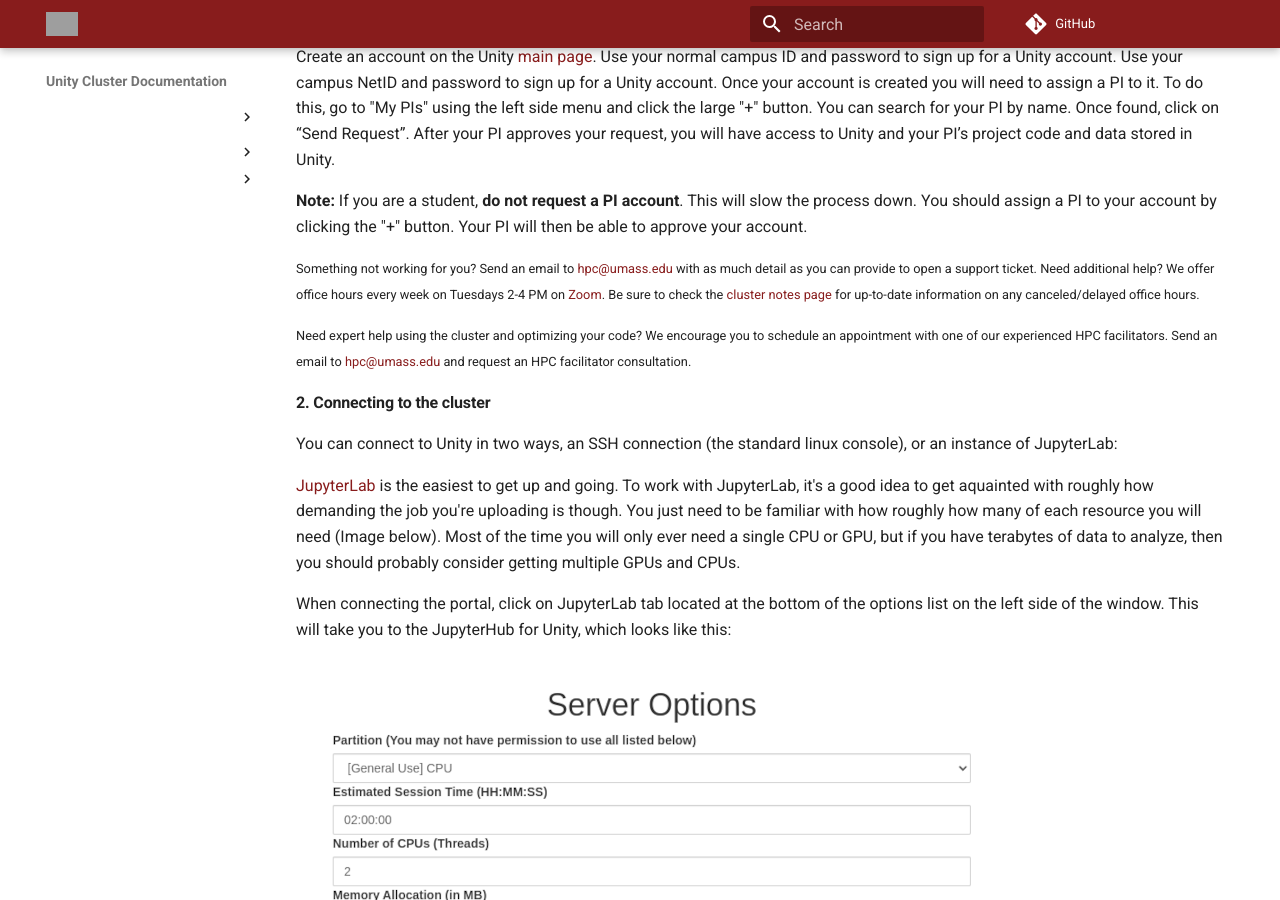
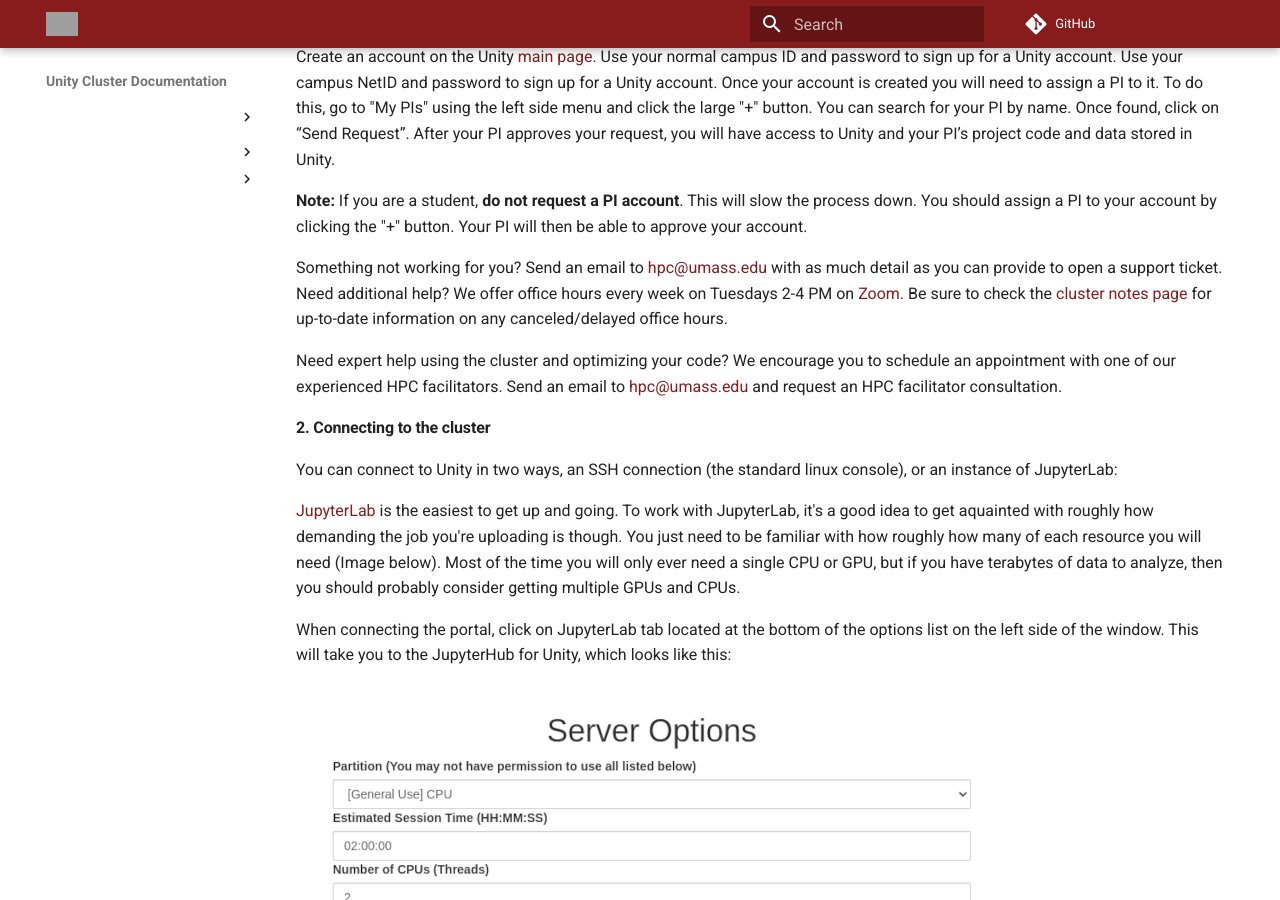
Before and after one commit to UMass-RC/unity-docs, an MkDocs documentation site: the page built from docs/index.md, in a window 1280 px wide and 900 px high, scrolled down 481 px. Built offline with MkDocs 1.6.1 and Material for MkDocs 9.7.7, drawn with Linux system fonts in a browser that asks for light colours; comment, search, counter and statistics services are not loaded; grey boxes are pictures that could not be loaded.

Commit message:
Update font size in index.md

```diff
--- a/docs/index.md
+++ b/docs/index.md
@@ -14,10 +14,10 @@
 
 **Note:** If you are a student, **do not request a PI account**.  This will slow the process down.  You should assign a PI to your account by clicking the "+" button.  Your PI will then be able to approve your account.
 
-<span style="font-size:0.8em;">Something not working for you?  Send an email to <hpc@umass.edu> with as much detail as you can provide to open a support ticket.
+<span style="font-size:1em;">Something not working for you?  Send an email to <hpc@umass.edu> with as much detail as you can provide to open a support ticket.
 Need additional help?  We offer office hours every week on Tuesdays 2-4 PM on [Zoom](https://umass-amherst.zoom.us/j/95663998309?pwd=K2F2b0ZrNmhYR3pic1loY2pvcUhkdz09). Be sure to check the [cluster notes page](https://unity.rc.umass.edu/index.php) for up-to-date information on any canceled/delayed office hours.
 
-<span style="font-size:0.8em;">Need expert help using the cluster and optimizing your code?  We encourage you to schedule an appointment with one of our experienced HPC facilitators.  Send an email to <hpc@umass.edu> and request an HPC facilitator consultation.
+<span style="font-size:1em;">Need expert help using the cluster and optimizing your code?  We encourage you to schedule an appointment with one of our experienced HPC facilitators.  Send an email to <hpc@umass.edu> and request an HPC facilitator consultation.
 
 
 
```
